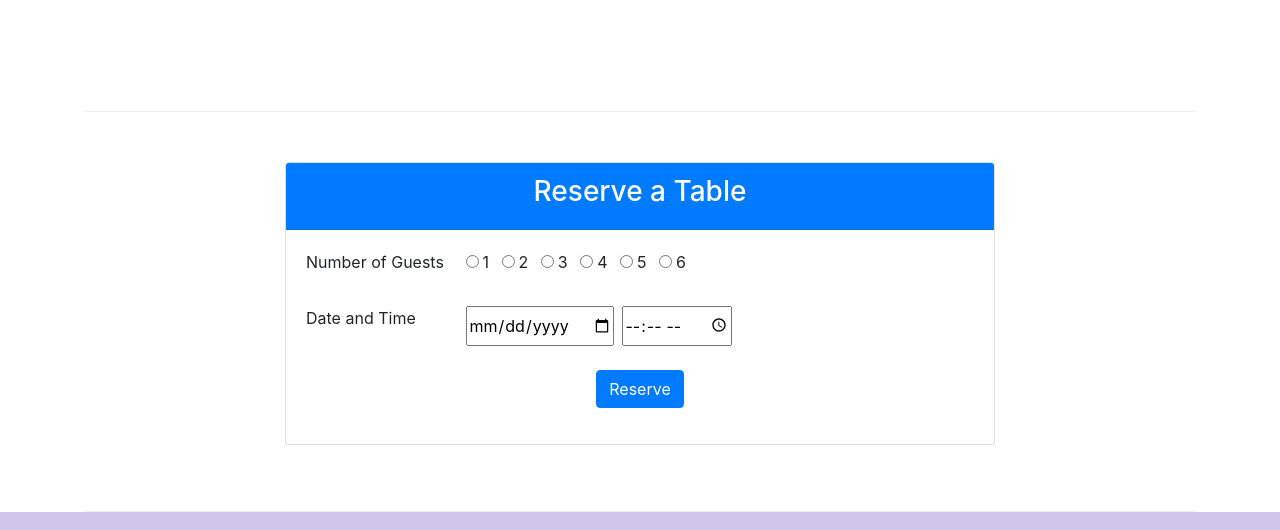
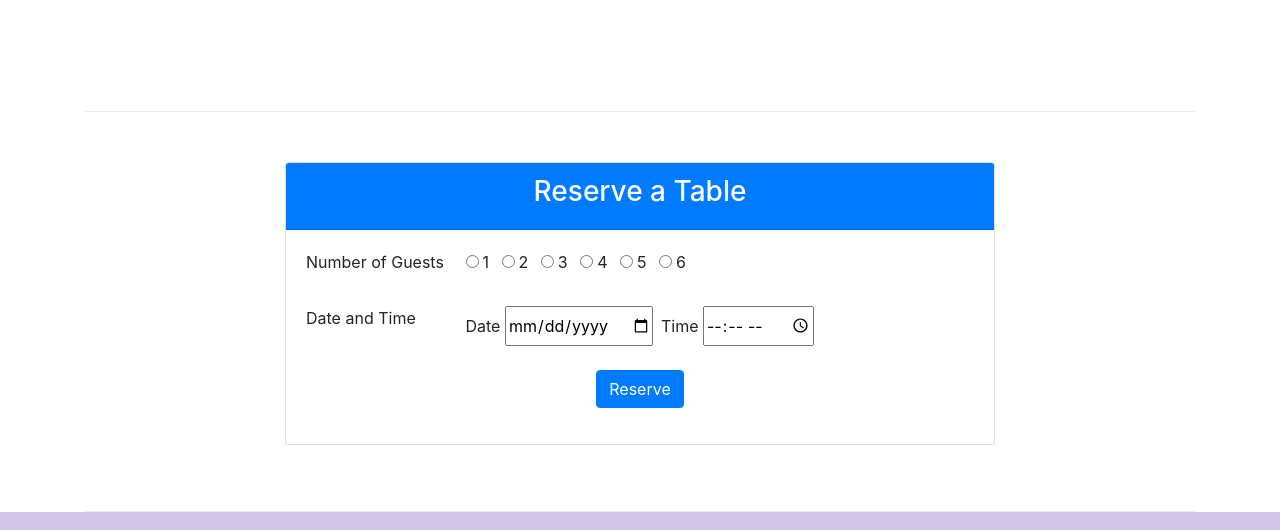
Before and after one commit to Enragedsaturday/Enragedsaturday.github.io, a website: page index.html in a window 1280 px wide. Shown: the part 1422-1952 px from the top of the page. Drawn offline with nearby package versions, Linux system fonts and the light colour scheme.

Commit message:
another date/time

```diff
--- a/index.html
+++ b/index.html
@@ -122,8 +122,8 @@
                             </div>
                             <div class="form-group row">
                                 <div class="col-sm-3"><p>Date and Time</p></div>
-                                <label class="mr-2" for="date"><input class="date-time" type="date" id="date"></label>
-                                <label for="time"><input type="time" class="date-time" id="time"></label>
+                                <label class="mr-2" for="date">Date <input class="date-time" type="date" id="date"></label>
+                                <label for="time">Time <input type="time" class="date-time" id="time"></label>
                             </div>
                             <div class="form-group row justify-content-center">
                                 <button type="button" class="btn btn-primary">Reserve</button>
```
